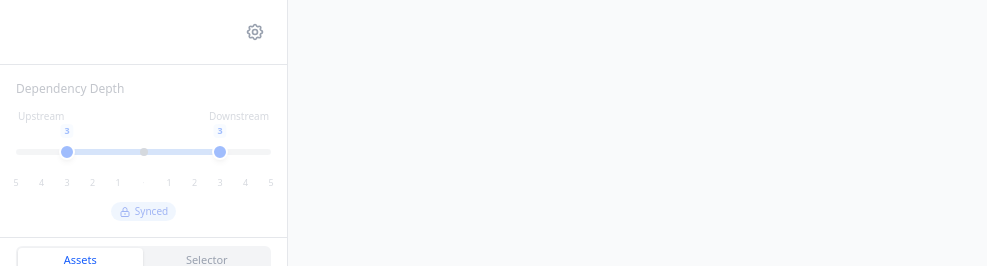
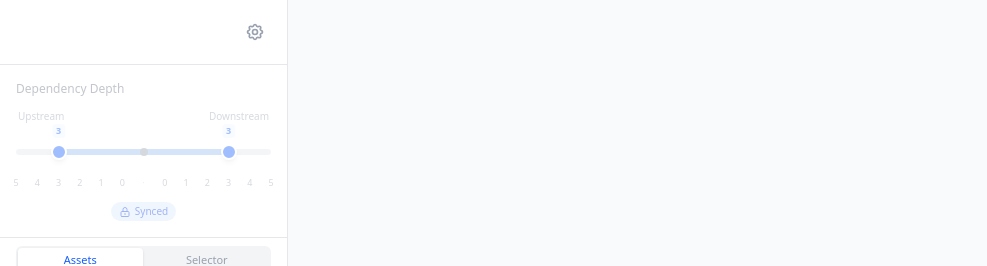
Before and after one commit to bernardadhitya/dbt-almanac, a React (Vite) app: page / in a window 1280 px wide. Shown: the top 266 px of the page, without its empty margins (0-987 px from the left). Built offline with nearby package versions, Linux system fonts and the light colour scheme.

Commit message:
Enable zero level depth

```diff
--- a/src/components/Filters.tsx
+++ b/src/components/Filters.tsx
@@ -7,31 +7,32 @@ interface FiltersProps {
   disabled: boolean;
 }
 
-const MIN_LEVEL = 1;
+const MIN_LEVEL = 0;
 const MAX_LEVEL = 5;
-const TOTAL_STEPS = MAX_LEVEL * 2; // 10 stops: 5 upstream + 5 downstream
+const CENTER = MAX_LEVEL + 1;            // position 6
+const TOTAL_STEPS = CENTER * 2;          // 12: positions 0–12
 
 /**
- * Map upstream/downstream levels (each 1–5) to the 0–10 abstract track:
- *   position 0 = upstream 5  (leftmost)
- *   position 4 = upstream 1  (just left of center)
- *   position 5 = center (the selected model)
- *   position 6 = downstream 1 (just right of center)
- *   position 10 = downstream 5 (rightmost)
+ * Map upstream/downstream levels (each 0–5) to the 0–12 abstract track:
+ *   position 0  = upstream 5   (leftmost)
+ *   position 5  = upstream 0   (just left of center)
+ *   position 6  = center (the selected model)
+ *   position 7  = downstream 0 (just right of center)
+ *   position 12 = downstream 5 (rightmost)
  *
- * The left handle lives in [0..4], right handle in [6..10].
+ * The left handle lives in [0..5], right handle in [7..12].
  */
 function upstreamToPos(level: number): number {
-  return MAX_LEVEL - level; // 5→0, 4→1, … 1→4
+  return MAX_LEVEL - level; // 5→0, 4→1, … 0→5
 }
 function posToUpstream(pos: number): number {
-  return MAX_LEVEL - pos; // 0→5, 1→4, … 4→1
+  return MAX_LEVEL - pos; // 0→5, 1→4, … 5→0
 }
 function downstreamToPos(level: number): number {
-  return MAX_LEVEL + level; // 1→6, 2→7, … 5→10
+  return CENTER + 1 + level; // 0→7, 1→8, … 5→12
 }
 function posToDownstream(pos: number): number {
-  return pos - MAX_LEVEL; // 6→1, 7→2, … 10→5
+  return pos - CENTER - 1; // 7→0, 8→1, … 12→5
 }
 
 export function Filters({ filters, onChange, disabled }: FiltersProps) {
@@ -61,8 +62,8 @@ export function Filters({ filters, onChange, disabled }: FiltersProps) {
     const pos = clientXToPos(e.clientX);
 
     if (dragging === 'left') {
-      // Left handle: clamp to [0..4] (upstream 5..1)
-      const clamped = Math.max(0, Math.min(MAX_LEVEL - MIN_LEVEL, pos));
+      // Left handle: clamp to [0..5] (upstream 5..0)
+      const clamped = Math.max(0, Math.min(MAX_LEVEL, pos));
       const newUpstream = posToUpstream(clamped);
       if (newUpstream !== filters.upstreamLevel) {
         onChange({
@@ -72,8 +73,8 @@ export function Filters({ filters, onChange, disabled }: FiltersProps) {
         });
       }
     } else {
-      // Right handle: clamp to [6..10] (downstream 1..5)
-      const clamped = Math.max(MAX_LEVEL + MIN_LEVEL, Math.min(TOTAL_STEPS, pos));
+      // Right handle: clamp to [7..12] (downstream 0..5)
+      const clamped = Math.max(CENTER + 1, Math.min(TOTAL_STEPS, pos));
       const newDownstream = posToDownstream(clamped);
       if (newDownstream !== filters.downstreamLevel) {
         onChange({
@@ -99,12 +100,12 @@ export function Filters({ filters, onChange, disabled }: FiltersProps) {
 
   const leftPct = (leftPos / TOTAL_STEPS) * 100;
   const rightPct = (rightPos / TOTAL_STEPS) * 100;
-  const centerPct = (MAX_LEVEL / TOTAL_STEPS) * 100; // 50%
+  const centerPct = (CENTER / TOTAL_STEPS) * 100; // 50%
 
-  // Tick labels: 5 4 3 2 1 · 1 2 3 4 5
+  // Tick labels: 5 4 3 2 1 0 · 0 1 2 3 4 5
   const ticks = Array.from({ length: TOTAL_STEPS + 1 }, (_, i) => {
-    if (i === MAX_LEVEL) return null; // center dot handled separately
-    const label = i < MAX_LEVEL ? MAX_LEVEL - i : i - MAX_LEVEL;
+    if (i === CENTER) return null; // center dot handled separately
+    const label = i < CENTER ? MAX_LEVEL - i : i - CENTER - 1;
     return { pos: i, label };
   }).filter(Boolean) as { pos: number; label: number }[];
 
```
